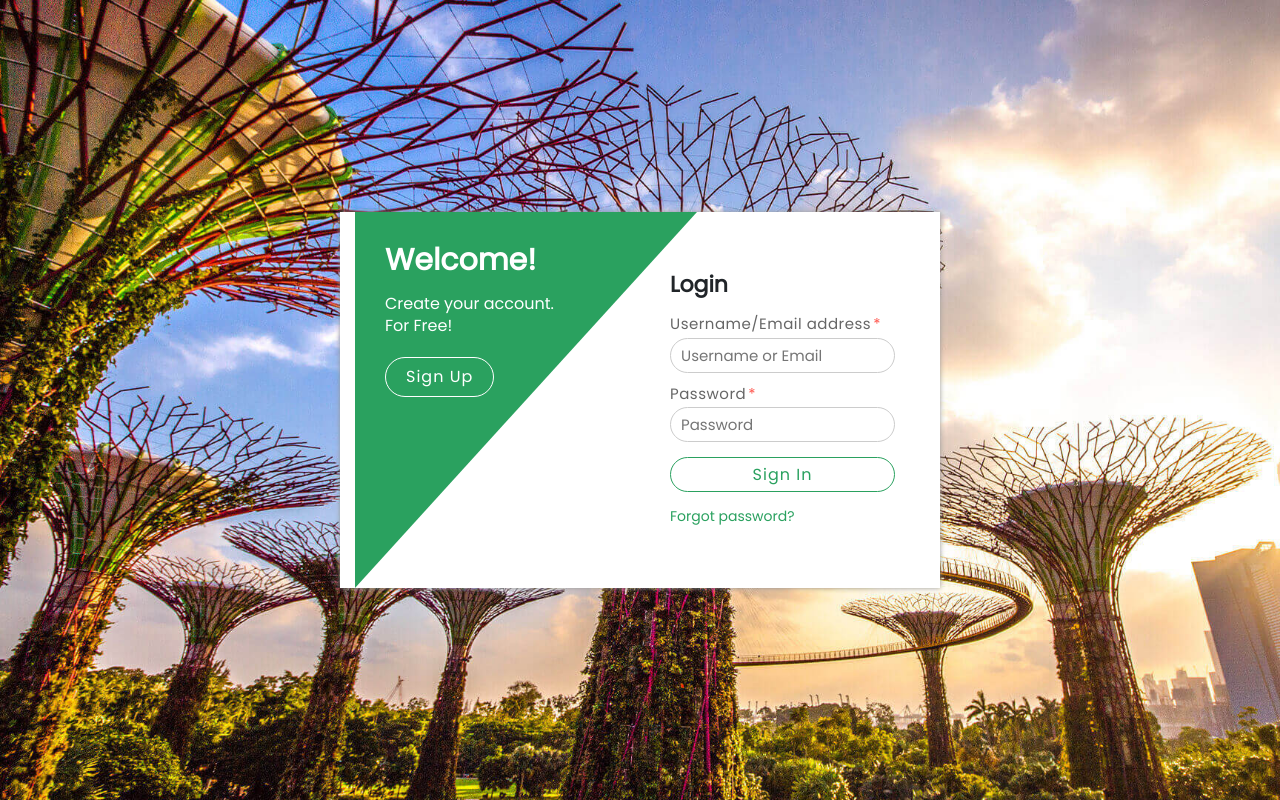
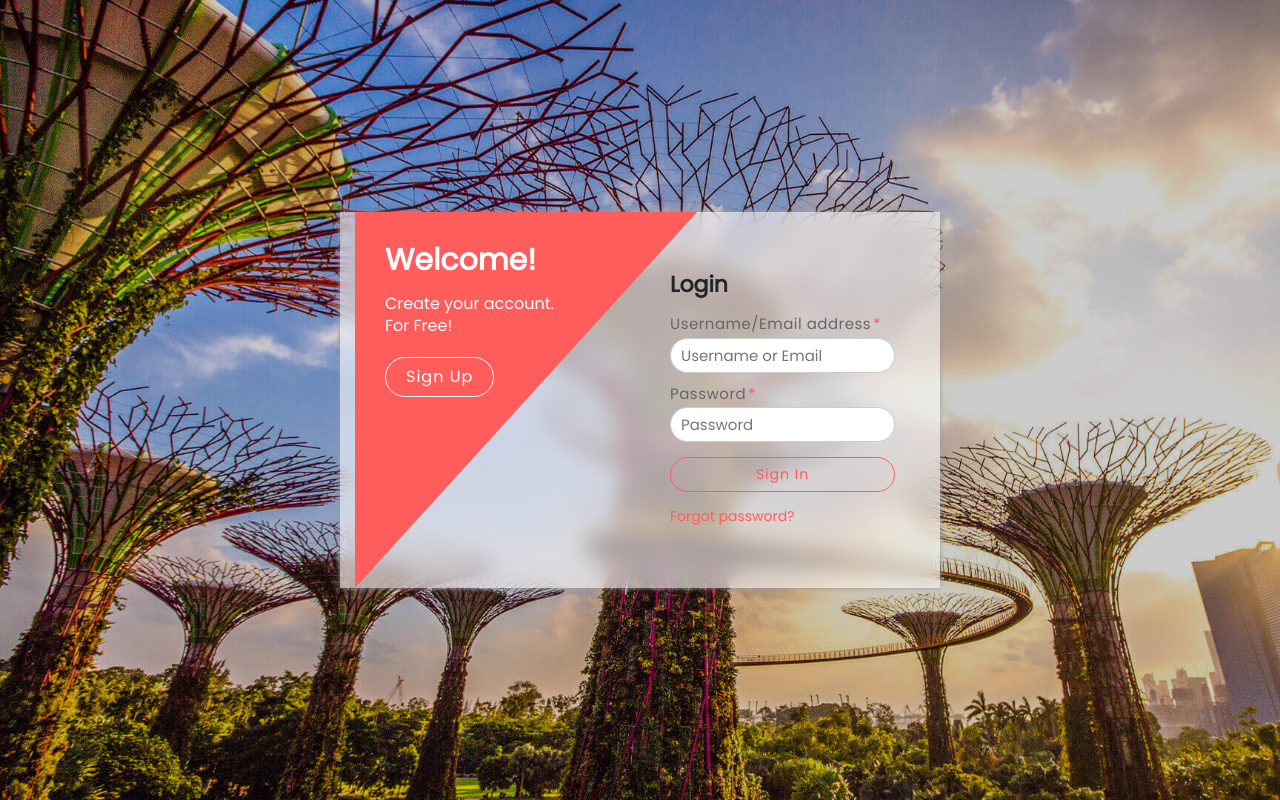
Before and after one commit to sahftech/OCBC_DevOps, a website: page public/index.html in a window 1280 px wide. Drawn offline with nearby package versions, Linux system fonts and the light colour scheme.

Commit message:
latest update login page

```diff
--- a/public/index.css
+++ b/public/index.css
@@ -30,15 +30,28 @@
 box-sizing: border-box;
 }
 
-body{
+body {
     margin: 0;
     padding: 0;
-font-family: poppins, Arial, Helvetica, sans-serif;
+    font-family: 'Poppins', Arial, Helvetica, sans-serif;
     font-size: 20px;
     font-weight: 400;
+    position: relative; /* Set position to relative to allow for pseudo-element positioning */
     background: url('images/background.png');
     background-size: cover;
   }
+
+  body::before {
+    content: '';
+    position: absolute;
+    top: 0;
+    right: 0;
+    bottom: 0;
+    left: 0;
+    background: rgba(0, 0, 0, 0.2); /* Adjust the alpha value for darkness */
+    pointer-events: none; /* Allows interaction with elements behind the pseudo-element */
+  }
+
 
 .wrapper{
 margin: 0 auto;
@@ -51,13 +64,14 @@ justify-content: center;
 flex-direction: column;
 }
 
-.container{
+.container {
     position: relative;
     width: 100%;
     max-width: 600px;
     height: auto;
     display: flex;
-background: #ffffff;
+    background: rgba(255, 255, 255, 0.6); /* Use an RGBA color with reduced alpha for translucency */
+    backdrop-filter: blur(10px); /* Apply a blur effect to the content behind the container */
     box-shadow: 0 0 5px #999999;
   }
 
@@ -73,7 +87,7 @@ display: flex;
 .login .col-left{
     width: 60%;
     clip-path: polygon(0 0, 0% 100%, 100% 0 );
-    background: #2aa15f;
+    background: rgb(255, 92, 92);
     }
 
     .login .col-right{
@@ -134,9 +148,31 @@ display: flex;
         box-shadow: inset 0 0 0 0 #ffffff;
         transition: .3s;
         }
+        .signin-btn {
+            display: inline-block;
+            width: 100%;
+            margin-top: 5px;
+            color:rgb(255, 92, 92);
+            font-size: 16px;
+            letter-spacing: 1px;
+            cursor: pointer;
+            background: transparent;
+            border: 1px solid rgb(255, 92, 92);
+            border-radius: 30px;
+            box-shadow: inset 0 0 0 0 rgb(255, 92, 92);
+            transition: .3s;
+          }
+
+          .signin-btn:hover { /* Change text color to white on hover */
+            box-shadow: inset 250px 0 0 0 rgb(255, 92, 92); /* Apply the specified box-shadow effect on hover */
+            background: rgb(255, 92, 92);
+            color: #ffffff; /* Change background color on hover */
+          }
+
+
 
         .login .login-text .btn:hover{
-        color: #2aa15f;
+        color: rgb(255, 92, 92);
         box-shadow: inset 150px 0 0 0 #ffffff;
         }
 
@@ -160,7 +196,7 @@ display: flex;
         padding-top: 3px;
         }
         .login .login-form p a{
-        color: #2aa15f;
+        color: rgb(255, 92, 92);
         font-size: 14px;
         text-decoration: none;
         }
@@ -195,18 +231,18 @@ display: flex;
         display: inline-block;
         width: 100%;
         margin-top: 5px;
-        color: #2aa15f;
+        color:rgb(255, 92, 92);
         font-size: 16px;
         letter-spacing: 1px;
         cursor: pointer;
         background: transparent;
-        border: 1px solid #2aa15f;
+        border: 1px solid rgb(255, 92, 92);
         border-radius: 30px;
-        box-shadow: inset 0 0 0 0 #2aa15f;
+        box-shadow: inset 0 0 0 0 rgb(255, 92, 92);
         transition: .3s;
         }
         .login .login-form button:hover,
         .login .login-form input[type=submit]:hover{
         color: #ffffff;
-        box-shadow: inset 250px 0 0 0 #2aa15f;
+        box-shadow: inset 250px 0 0 0 rgb(255, 92, 92);
         }
--- a/public/index.html
+++ b/public/index.html
@@ -32,7 +32,8 @@
                           <input type="password" placeholder="Password" required>
                       </p>
                       <p>
-                          <input type="submit" value="Sign In">
+                          <!-- <input type="submit" value="Sign In"> -->
+                          <a href="home.html" class="btn signin-btn">Sign In</a>
                       </p>
                       <p>
                           <a href="">Forgot password?</a>
```
Lines whose indentation alone changed are shown as unchanged.
